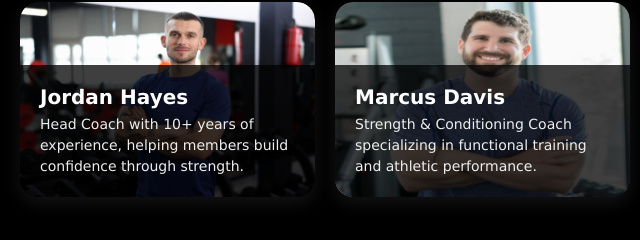
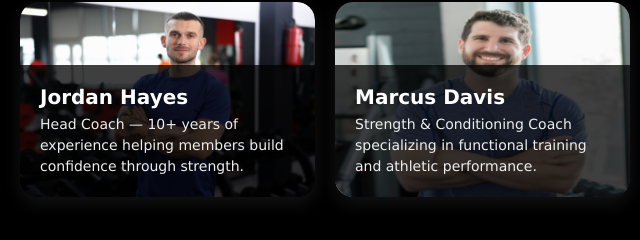
Before and after one commit to BNakidia/CST2309-Final_Project, a plain HTML site: page index.html in a window 1280 px wide. Shown: the part 1553-1793 px from the top of the page, 0-640 px from the left. Drawn offline with Linux system fonts and the light colour scheme.

Commit message:
Update index.html

```diff
--- a/index.html
+++ b/index.html
@@ -134,7 +134,7 @@ File name: index.html
             <img src="images/trainer_jordan.jpg" alt="Trainer Jordan">
             <div class="overlay-box">
                 <h3>Jordan Hayes</h3>
-                <p>Head Coach with 10+ years of experience, helping members build confidence through strength.</p>
+                <p>Head Coach — 10+ years of experience helping members build confidence through strength.</p>
             </div>
         </div>
 
```
